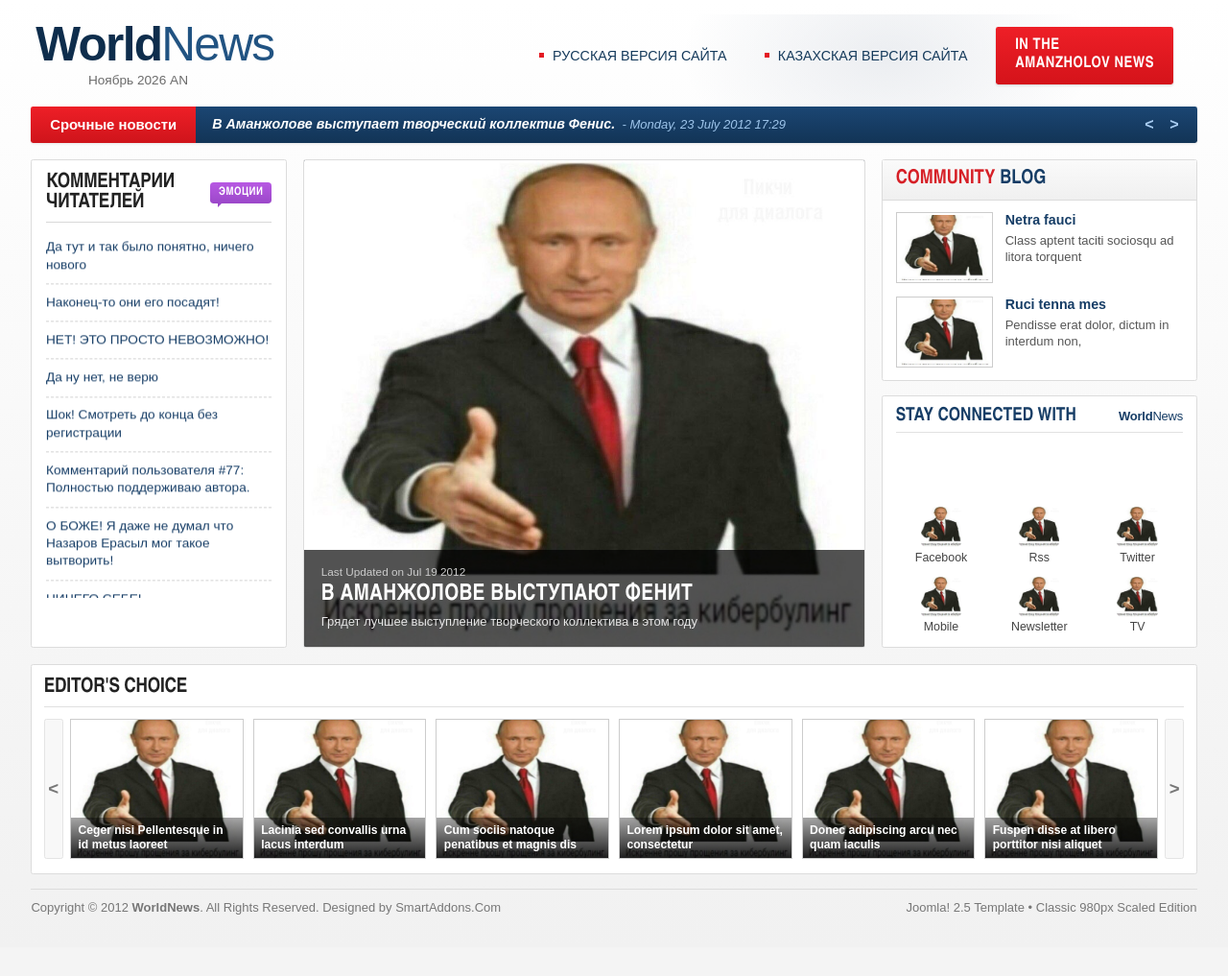
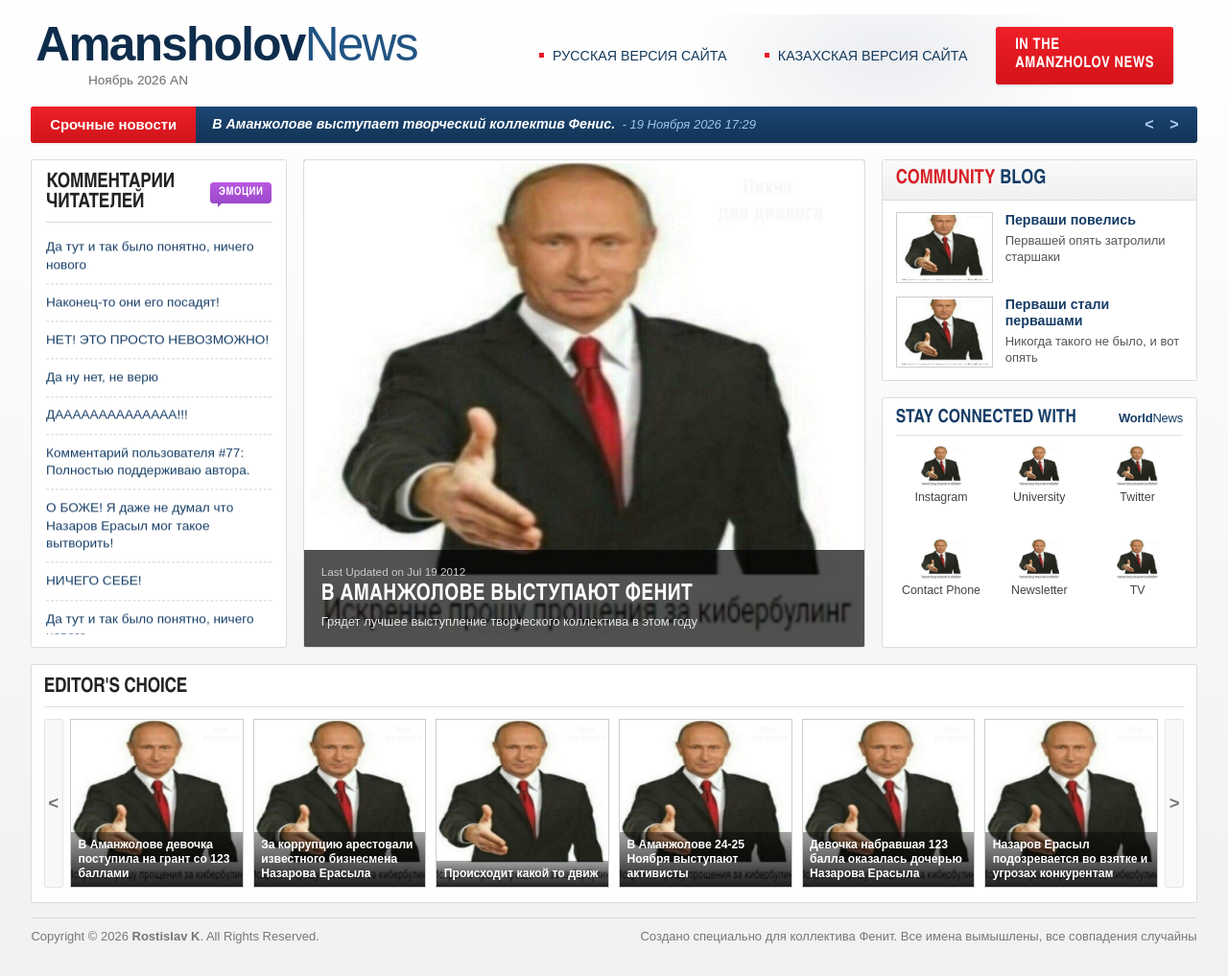
Before and after one commit to GyKich/site-for-the-scene, a plain HTML site: page index.html in a window 1280 px wide. Shown: the whole page at 96% size. Before the commit the page ends 987 px from the top, so only its background shows below. Drawn offline with Linux system fonts and the light colour scheme.

Commit message:
Fix padding

```diff
--- a/index.html
+++ b/index.html
@@ -3,7 +3,7 @@
 <head>
   <meta charset="UTF-8">
   <meta name="viewport" content="width=device-width, initial-scale=1.0">
-  <title>WorldNews — August 2012 SJ Template</title>
+  <title>AmanzholovNews</title>
   <style>
     /* =========================================================================
        БАЗОВЫЙ СБРОС И КАРКАС 980px С МАСШТАБИРОВАНИЕМ ПОД FULL HD
@@ -322,7 +322,7 @@
     }
 
     .comments-scroll-container {
-      height: 310px;
+      height: 340px;
       overflow: hidden;
       position: relative;
     }
@@ -412,7 +412,7 @@
     .right-column-stack {
       display: flex;
       flex-direction: column;
-      gap: 12px;
+      gap: 14px; /* Должен совпадать с gap в .main-three-cols */
     }
 
     .blog-box-header {
@@ -500,7 +500,7 @@
       flex: 1;
       display: flex;
       flex-direction: column;
-      justify-content: space-between;
+      justify-content: flex-start;
     }
 
     .social-box-header {
@@ -530,7 +530,7 @@
     .social-grid {
       display: grid;
       grid-template-columns: repeat(3, 1fr);
-      row-gap: 10px;
+      row-gap: 30px;
       column-gap: 6px;
       text-align: center;
     }
@@ -549,7 +549,7 @@
     .social-img-wrap {
       width: 34px;
       height: 34px;
-      transition: transform 0.15s ease;
+      transition: transform 0.3s ease;
     }
 
     .social-img-wrap img {
@@ -597,7 +597,7 @@
 
     .carousel-arrow-btn {
       width: 16px;
-      height: 118px;
+      height: 142px;
       display: flex;
       align-items: center;
       justify-content: center;
@@ -625,7 +625,7 @@
 
     .editor-card {
       position: relative;
-      height: 118px;
+      height: 142px;
       border: 1px solid #cccccc;
       overflow: hidden;
       cursor: pointer;
@@ -651,7 +651,7 @@
       font-weight: 700;
       line-height: 1.22;
       display: -webkit-box;
-      -webkit-line-clamp: 2;
+      -webkit-line-clamp: 3;
       -webkit-box-orient: vertical;
       overflow: hidden;
     }
@@ -828,7 +828,7 @@
       <header class="site-header">
         <div class="brand-box" id="brandResetBtn" title="Вернуться на главную страницу">
           <div class="brand-logo">
-            <span class="word-bold">World</span><span class="word-light">News</span>
+            <span class="word-bold">Amansholov</span><span class="word-light">News</span>
           </div>
           <div class="brand-subtext">Ноябрь 2026 AN</div>
         </div>
@@ -914,27 +914,27 @@
               <div class="social-mini-brand"><strong>World</strong>News</div>
             </div>
             <div class="social-grid">
-              <button type="button" class="social-tile" data-social="Facebook">
-                <div class="social-img-wrap"><img src="images/3.jpg" alt="Facebook"></div>
-                <span class="social-label">Facebook</span>
+              <button type="button" class="social-tile" data-social="Instagram">
+                <div class="social-img-wrap"><img src="images/3.jpg" alt="Instagram"></div>
+                <span class="social-label">Instagram</span>
               </button>
-              <button type="button" class="social-tile" data-social="RSS Feed">
-                <div class="social-img-wrap"><img src="images/4.jpg" alt="RSS"></div>
-                <span class="social-label">Rss</span>
+              <button type="button" class="social-tile" data-social="University">
+                <div class="social-img-wrap"><img src="images/4.jpg" alt="University"></div>
+                <span class="social-label">University</span>
               </button>
               <button type="button" class="social-tile" data-social="Twitter">
                 <div class="social-img-wrap"><img src="images/5.jpg" alt="Twitter"></div>
                 <span class="social-label">Twitter</span>
               </button>
-              <button type="button" class="social-tile" data-social="Mobile Edition">
-                <div class="social-img-wrap"><img src="images/6.jpg" alt="Mobile"></div>
-                <span class="social-label">Mobile</span>
+              <button type="button" class="social-tile" data-social="Contact Phone">
+                <div class="social-img-wrap"><img src="images/6.jpg" alt="Contact Phone"></div>
+                <span class="social-label">Contact Phone</span>
               </button>
               <button type="button" class="social-tile" data-social="Email Newsletter">
                 <div class="social-img-wrap"><img src="images/7.jpg" alt="Newsletter"></div>
                 <span class="social-label">Newsletter</span>
               </button>
-              <button type="button" class="social-tile" data-social="WorldNews TV">
+              <button type="button" class="social-tile" data-social="AmanzholowNews TV">
                 <div class="social-img-wrap"><img src="images/8.jpg" alt="TV"></div>
                 <span class="social-label">TV</span>
               </button>
@@ -957,8 +957,8 @@
 
       <!-- 5. ФУТЕР -->
       <footer class="site-footer">
-        <div>Copyright © 2012 <strong>WorldNews</strong>. All Rights Reserved. Designed by SmartAddons.Com</div>
-        <div>Joomla! 2.5 Template • Classic 980px Scaled Edition</div>
+        <div>Copyright © 2026 <strong>Rostislav K</strong>. All Rights Reserved.</div>
+        <div>Создано специально для коллектива Фенит. Все имена вымышлены, все совпадения случайны</div>
       </footer>
     </div>
   </div>
@@ -968,8 +968,8 @@
     <div class="modal-window">
       <div class="modal-top-bar">
         <div>
-          <span class="modal-cat-tag" id="modalCategory">WORLD NEWS</span>
-          <span style="font-size:12px; color:#c8def5;">WorldNews Editorial Desk</span>
+          <span class="modal-cat-tag" id="modalCategory">AMANZHOLOV NEWS</span>
+          <span style="font-size:12px; color:#c8def5;">AMANZHOLOV NEWS</span>
         </div>
         <button type="button" class="modal-close-x" id="modalCloseTopBtn" title="Закрыть">×</button>
       </div>
@@ -993,9 +993,9 @@
       "use strict";
 
       var BREAKING_NEWS = [
-        { headline: "В Аманжолове выступает творческий коллектив Фенис.", time: "- Monday, 23 July 2012 17:29" },
-        { headline: "Крупный бизнесмен был пойман за взяточничеством.", time: "- Monday, 23 July 2012 16:45" },
-        { headline: "Этот сайт писал вктушник", time: "- Monday, 23 July 2012 15:10" }
+        { headline: "В Аманжолове выступает творческий коллектив Фенис.", time: "- 19 Ноября 2026 17:29" },
+        { headline: "Крупный бизнесмен был пойман за взяточничеством.", time: "- 10 Ноября 2026 16:45" },
+        { headline: "В Аманжолов поступила студентка со 123 баллами.", time: "- 1 Сентября 2026 15:10" }
       ];
 
       var QUICK_HEADER_ARTICLES = [
@@ -1010,7 +1010,7 @@
         "Наконец-то они его посадят!",
         "НЕТ! ЭТО ПРОСТО НЕВОЗМОЖНО!",
         "Да ну нет, не верю",
-        "Шок! Смотреть до конца без регистрации",
+        "ДАААААААААААААА!!!",
         "Комментарий пользователя #77: Полностью поддерживаю автора."
       ];
 
@@ -1024,29 +1024,29 @@
 
       var COMMUNITY_BLOG_ITEMS = [
         {
-          title: "Netra fauci",
-          excerpt: "Class aptent taciti sociosqu ad litora torquent",
-          meta: "Jul 22 2012 • Community Blog",
+          title: "Перваши повелись",
+          excerpt: "Первашей опять затролили старшаки",
+          meta: "Нояб 22 2026 • Community Blog",
           img: "images/2.jpg",
-          paragraphs: ["Class aptent taciti sociosqu ad litora torquent per conubia nostra."]
+          paragraphs: ["Первашей опять затролили старшаки"]
         },
         {
-          title: "Ruci tenna mes",
-          excerpt: "Pendisse erat dolor, dictum in interdum non,",
+          title: "Перваши стали первашами",
+          excerpt: "Никогда такого не было, и вот опять",
           meta: "Jul 21 2012 • Community Blog",
           img: "images/9.jpg",
-          paragraphs: ["Pendisse erat dolor, dictum in interdum non, cursus at enim."]
+          paragraphs: ["Никогда такого не было, и вот опять"]
         }
       ];
 
       var EDITORS_CHOICE_ITEMS = [
-        { title: "Ceger nisi Pellentesque in id metus laoreet", meta: "Jul 23 2012", img: "images/10.jpg", paragraphs: ["Detail text..."] },
-        { title: "Lacinia sed convallis urna lacus interdum", meta: "Jul 22 2012", img: "images/11.jpg", paragraphs: ["Detail text..."] },
-        { title: "Cum sociis natoque penatibus et magnis dis", meta: "Jul 21 2012", img: "images/12.jpg", paragraphs: ["Detail text..."] },
-        { title: "Lorem ipsum dolor sit amet, consectetur", meta: "Jul 20 2012", img: "images/13.jpg", paragraphs: ["Detail text..."] },
-        { title: "Donec adipiscing arcu nec quam iaculis", meta: "Jul 19 2012", img: "images/14.jpg", paragraphs: ["Detail text..."] },
-        { title: "Fuspen disse at libero porttitor nisi aliquet", meta: "Jul 18 2012", img: "images/15.jpg", paragraphs: ["Detail text..."] },
-        { title: "Mauris blandit aliquet elit eget tincidunt", meta: "Jul 17 2012", img: "images/16.jpg", paragraphs: ["Detail text..."] }
+        { title: "В Аманжолове девочка поступила на грант со 123 баллами", meta: "Сен 1 2026", img: "images/10.jpg", paragraphs: ["Detail text..."] },
+        { title: "За коррупцию арестовали известного бизнесмена Назарова Ерасыла", meta: "Нояб 2 2026", img: "images/11.jpg", paragraphs: ["Detail text..."] },
+        { title: "Происходит какой то движ", meta: "Нояб 9 2026", img: "images/12.jpg", paragraphs: ["Detail text..."] },
+        { title: "В Аманжолове 24-25 Ноября выступают активисты", meta: "Нояб 5 2026", img: "images/13.jpg", paragraphs: ["Detail text..."] },
+        { title: "Девочка набравшая 123 балла оказалась дочерью Назарова Ерасыла", meta: "Нояб 9 2026", img: "images/14.jpg", paragraphs: ["Detail text..."] },
+        { title: "Назаров Ерасыл подозревается во взятке и угрозах конкурентам", meta: "Нояб 10 2026", img: "images/15.jpg", paragraphs: ["Detail text..."] },
+        { title: "В Аманжолове планируются крупные события", meta: "Нояб 20 2026", img: "images/16.jpg", paragraphs: ["Detail text..."] }
       ];
 
       var state = {
@@ -1067,9 +1067,9 @@
       }
 
       function openArticleModal(article) {
-        document.getElementById("modalCategory").textContent = article.category || "WORLD NEWS";
+        document.getElementById("modalCategory").textContent = article.category || "AMANZHOLOV NEWS";
         document.getElementById("modalTitle").textContent = article.title;
-        document.getElementById("modalMeta").textContent = article.meta || "Published on Jul 23 2012 • WorldNews Desk";
+        document.getElementById("modalMeta").textContent = article.meta || "Published on Jul 23 2012 • AmaznholovNews Desk";
 
         var modalImgBox = document.getElementById("modalImgBox");
         modalImgBox.innerHTML = "";
@@ -1221,7 +1221,7 @@
         renderBreakingNews();
         state.editorsOffset = 0;
         renderEditorsChoice();
-        showToast("Главная страница WorldNews обновлена");
+        showToast("Главная страница AmanzholovNews обновлена");
       });
 
       document.querySelectorAll(".header-link-btn").forEach(function (btn) {
@@ -1265,7 +1265,7 @@
       document.querySelectorAll(".social-tile").forEach(function (tile) {
         tile.addEventListener("click", function () {
           var service = tile.getAttribute("data-social");
-          showToast("WorldNews — раздел «" + service + "»");
+          showToast("AmanzholovNews — раздел «" + service + "»");
         });
       });
 
```
